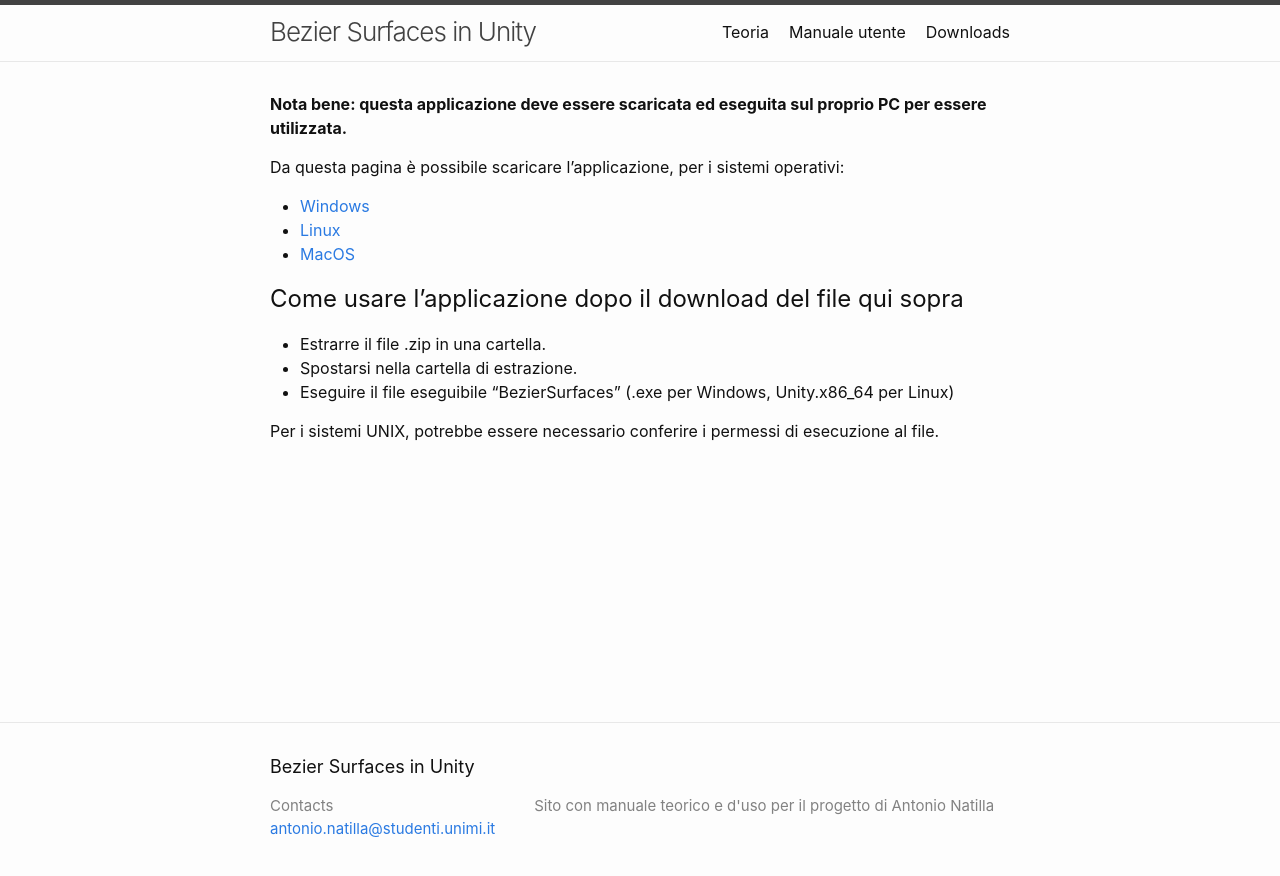
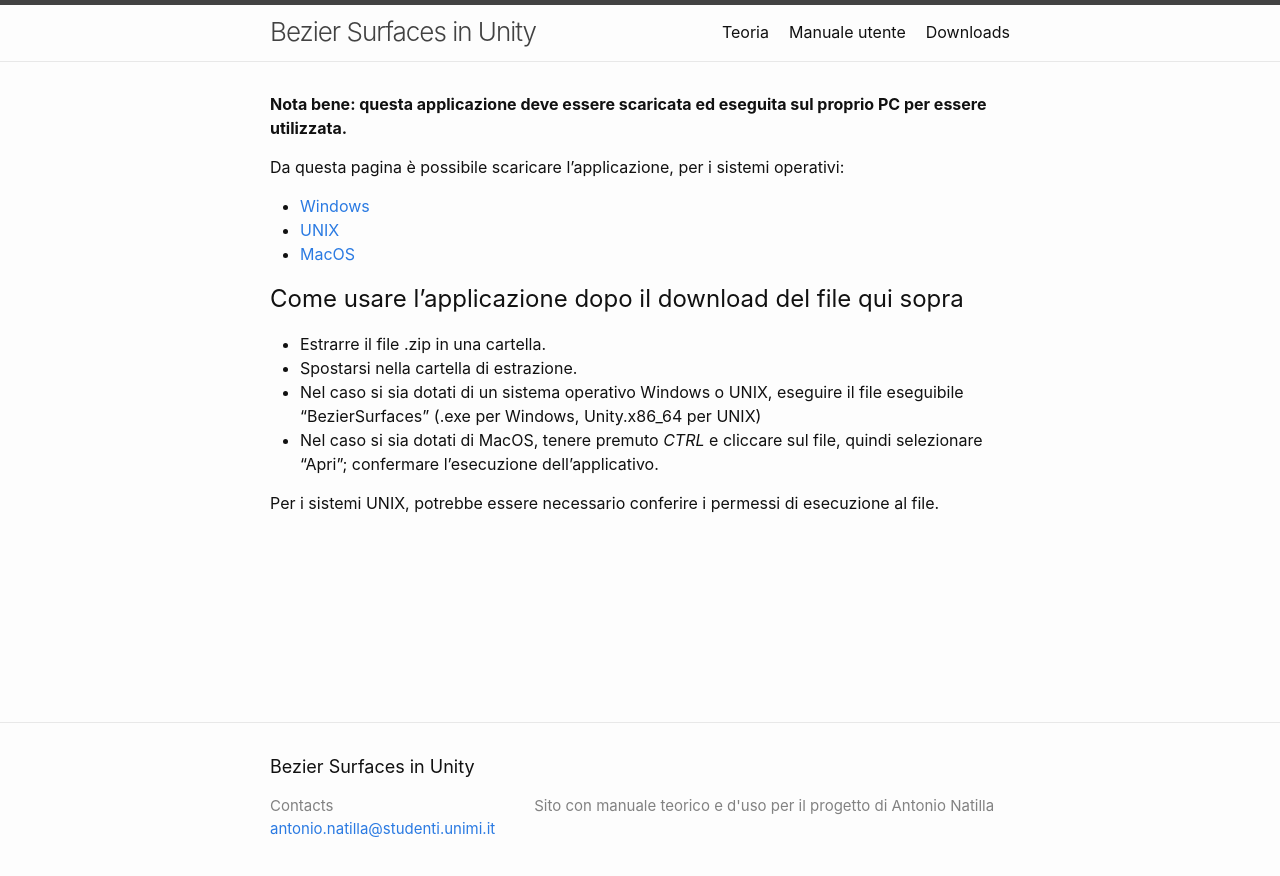
Before and after one commit to aslynatilla/GeoCompSite, a Jekyll site: the page built from downloads.markdown, in a window 1280 px wide. Shown: the top 876 px of the page. Built offline with Jekyll 4.4.1, drawn with Linux system fonts in a browser that asks for light colours.

Commit message:
Updated instructions for MacOS users

```diff
--- a/downloads.markdown
+++ b/downloads.markdown
@@ -8,12 +8,13 @@ permalink: downloads
 Da questa pagina è possibile scaricare l'applicazione, per i sistemi operativi:
 
 - <a href="assets/downloadables/Windows.zip">Windows</a>
-- <a href="assets/downloadables/Linux.zip">Linux</a>
+- <a href="assets/downloadables/Linux.zip">UNIX</a>
 - <a href="assets/downloadables/MacOS.zip">MacOS</a>
 
 ## Come usare l'applicazione dopo il download del file qui sopra
 - Estrarre il file .zip in una cartella.
 - Spostarsi nella cartella di estrazione.
-- Eseguire il file eseguibile "BezierSurfaces" (.exe per Windows, Unity.x86_64 per Linux)
+- Nel caso si sia dotati di un sistema operativo Windows o UNIX, eseguire il file eseguibile "BezierSurfaces" (.exe per Windows, Unity.x86_64 per UNIX)
+- Nel caso si sia dotati di MacOS, tenere premuto *CTRL* e cliccare sul file, quindi selezionare "Apri"; confermare l'esecuzione dell'applicativo.
 
 Per i sistemi UNIX, potrebbe essere necessario conferire i permessi di esecuzione al file.
```
